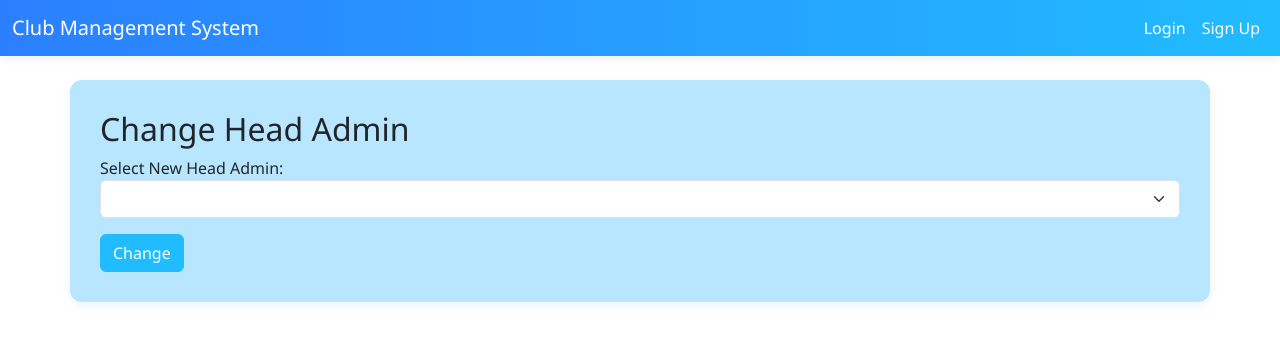
After one commit to IfatHemal/Club-Management-System, a Django app: template club_management/clubs/templates/clubs/change_head_admin.html in a window 1280 px wide. The commit adds this page. Shown: the top 342 px of the page. Run offline with Django 3.2, Linux system fonts and the light colour scheme; the template is opened without the code that fills it, so the values that code supplies are empty.

Commit message:
added change head admin

```diff
--- /dev/null
+++ b/club_management/clubs/templates/clubs/change_head_admin.html
@@ -0,0 +1,17 @@
+{% extends 'clubs/base.html' %}
+{% block content %}
+<h2>Change Head Admin</h2>
+
+<form method="POST">
+    {% csrf_token %}
+
+    <label>Select New Head Admin:</label>
+    <select name="selected_user" class="form-select mb-3">
+        {% for user in users %}
+            <option value="{{ user.id }}">{{ user.username }} ({{ user.role }})</option>
+        {% endfor %}
+    </select>
+
+    <button type="submit" class="btn btn-primary">Change</button>
+</form>
+{% endblock %}
--- a/club_management/clubs/templates/clubs/head_dashboard.html
+++ b/club_management/clubs/templates/clubs/head_dashboard.html
@@ -1,6 +1,10 @@
 {% extends 'clubs/base.html' %}
 {% block content %}
   <h2>Head Admin Dashboard</h2>
+<a class="btn btn-warning mb-3" href="{% url 'clubs:change_head_admin' %}">
+    Change Head Admin
+</a>
+<br>
   <a class="btn btn-success mb-3" href="{% url 'clubs:create_club' %}">Add Club</a>
   <table class="table table-striped">
     <thead><tr><th>Club</th><th>Admin</th><th>Actions</th></tr></thead>
--- a/club_management/clubs/urls.py
+++ b/club_management/clubs/urls.py
@@ -23,4 +23,5 @@ path('', views.home, name='home'),
     path('club/<slug:slug>/members/', views.manage_members, name='manage_members'),
     path('modify-member/<int:pk>/', views.modify_member, name='modify_member'),
     path('delete-member/<int:pk>/', views.delete_member, name='delete_member'),
+    path('change-head-admin/', views.change_head_admin, name='change_head_admin'),
 ]
```
Also changed, not shown: club_management/clubs/views.py (+23 -0 lines).
